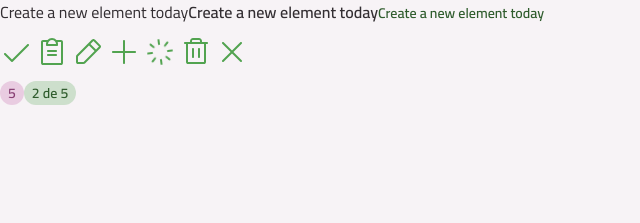
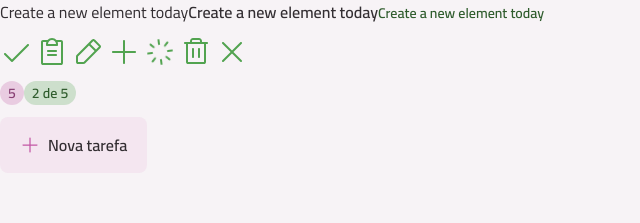
Before and after one commit to CaiioCarvalho/TodoWithVite, a React (Vite) app: page / in a window 1280 px wide. Shown: the top 223 px of the page, without its empty margins (0-640 px from the left). Built offline with nearby package versions, Linux system fonts and the light colour scheme.

Commit message:
button component created and finalized

```diff
--- a/src/App.tsx
+++ b/src/App.tsx
@@ -6,8 +6,9 @@
 import SpinnigIcon from "./assets/icons/spinning.svg?react"
 import TrashIcon from "./assets/icons/trash.svg?react"
 import XIcon from "./assets/icons/x-regular.svg?react"
-import Icon from "./components/icons"
+import Icon from "./components/icon"
 import Badge from "./components/badge"
+import Button from "./components/button"
 
 function App() {
 
@@ -33,6 +34,10 @@
         <Badge variant={"secondary"}>5</Badge>
         <Badge variant={"primary"}>2 de 5</Badge>
       </div>
+
+      <div>
+        <Button icon={PlusIcon}>Nova tarefa</Button>
+      </div>
     </div>
   )
 }
--- /dev/null
+++ b/src/components/button.tsx
@@ -0,0 +1,69 @@
+import { cva, type VariantProps } from "class-variance-authority";
+import type React from "react";
+import Icon from "./icon";
+import Text from "./text";
+
+
+export const buttonVariants = cva("flex items-center justify-between cursor-pointer transition rounded-lg group gap-2", {
+    variants: {
+        variant: {
+            primary: "bg-gray-200 hover:bg-pink-light"
+        },
+        size: {
+            md: "h-14 py-4 px-5"
+        },
+        disabled: {
+            true: "opacity-50 pointer-events-none"
+        }
+    },
+    defaultVariants:{
+        variant: "primary",
+        size: "md",
+        disabled: false
+    }
+})
+
+
+export const buttonIconVariants = cva("transition", {
+    variants: {
+        variant: {
+            primary: "fill-pink-base",
+        },
+        size:{
+            md: "w-5 h-5"
+        }
+    },
+    defaultVariants: {
+        variant: "primary",
+        size: "md"
+    }
+})
+
+interface ButtonProps extends Omit<React.ComponentProps<"button">, "size" | "disabled">,
+    VariantProps<typeof buttonVariants> {
+    icon?: React.ComponentProps<typeof Icon>["svg"]
+}
+
+export default function Button({
+    variant,
+    size,
+    disabled,
+    className,
+    children,
+    icon: IconComponent,
+    ...props
+}: ButtonProps) {
+     return (
+        <button className={buttonVariants({variant,size, disabled, className})} {...props}>
+        {IconComponent && (
+            <Icon
+            svg={IconComponent}
+            className={buttonIconVariants({variant,size})}
+            />
+        )}
+        <Text variant="body-md-bold">
+        {children}
+        </Text>
+        </button>
+     )
+}
```
Also changed, not shown: src/components/icon.tsx (renamed from src/components/icons.tsx).
